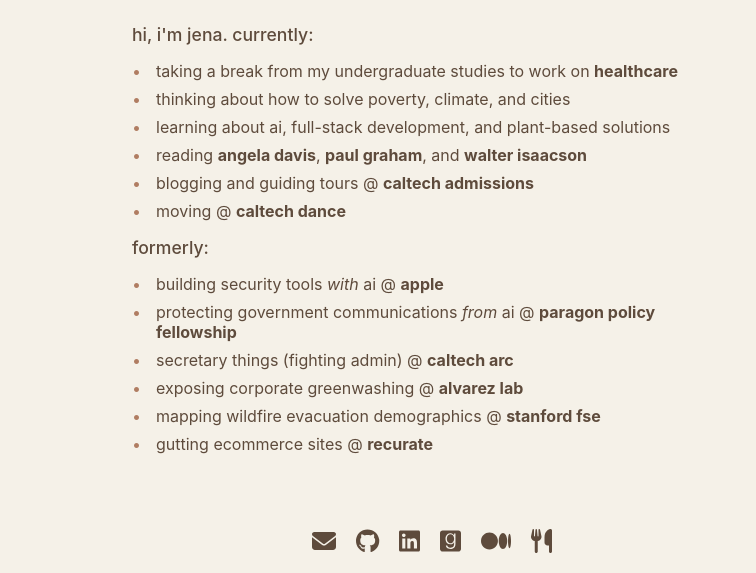
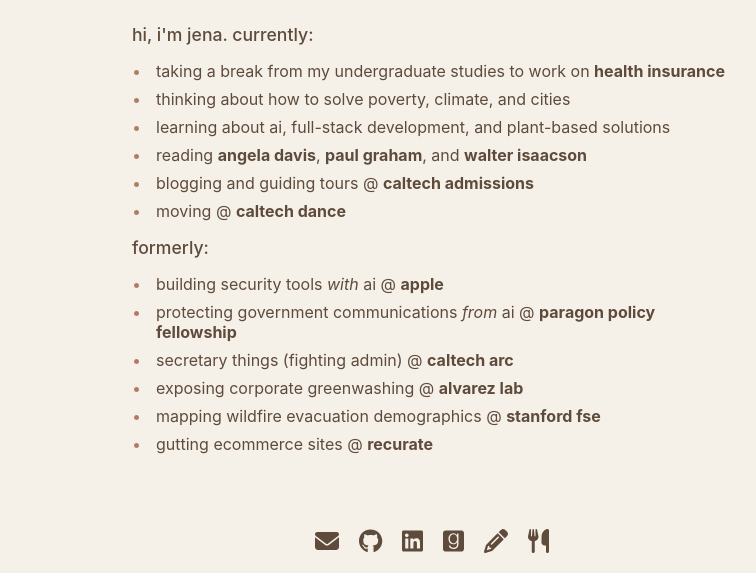
Before and after one commit to jenaalsup/jenaalsup.github.io, a React (Create React App) app: page / in a window 1280 px wide. Shown: the part 224-797 px from the top of the page, without its empty margins (208-964 px from the left). Built offline with nearby package versions, Linux system fonts and the light colour scheme.

Commit message:
change medium to substack

```diff
--- a/src/components/Footer.js
+++ b/src/components/Footer.js
@@ -1,7 +1,7 @@
 import React from 'react';
 import { FontAwesomeIcon } from '@fortawesome/react-fontawesome';
-import { faGithub, faGoodreads, faLinkedin, faMedium } from '@fortawesome/free-brands-svg-icons';
-import { faEnvelope, faUtensils } from '@fortawesome/free-solid-svg-icons';
+import { faGithub, faGoodreads, faLinkedin } from '@fortawesome/free-brands-svg-icons';
+import { faEnvelope, faPencil, faUtensils } from '@fortawesome/free-solid-svg-icons';
 
 function Footer() {
   return (
@@ -18,8 +18,8 @@
       <a href="https://www.goodreads.com/jenaalsup" target="_blank" rel="noopener noreferrer">
         <FontAwesomeIcon icon={faGoodreads} />
       </a>
-      <a href="https://medium.com/@jena.alsup" target="_blank" rel="noopener noreferrer">
-        <FontAwesomeIcon icon={faMedium} />
+      <a href="https://substack.com/@jena550394" target="_blank" rel="noopener noreferrer">
+        <FontAwesomeIcon icon={faPencil} />
       </a>
       <a href="https://beliapp.co/app/jenaalsup" target="_blank" rel="noopener noreferrer">
         <FontAwesomeIcon icon={faUtensils} />
--- a/src/components/Home.js
+++ b/src/components/Home.js
@@ -5,7 +5,7 @@
     <div className="home-content">
       <h3>hi, i'm jena. currently:</h3>
       <ul>
-        <li>taking a break from my undergraduate studies to work on <a href="https://yuzu.health/" target="_blank" rel="noopener noreferrer">healthcare</a></li>
+        <li>taking a break from my undergraduate studies to work on <a href="https://yuzu.health/" target="_blank" rel="noopener noreferrer">health insurance</a></li>
         <li>thinking about how to solve poverty, climate, and cities</li>
         <li>learning about ai, full-stack development, and plant-based solutions</li>
         <li>reading <a href="https://www.goodreads.com/book/show/108428.Are_Prisons_Obsolete_" target="_blank" rel="noopener noreferrer">angela davis</a>, <a href="http://www.paulgraham.com/articles.html" target="_blank" rel="noopener noreferrer">paul graham</a>, and <a href="https://www.goodreads.com/book/show/122765395-elon-musk" target="_blank" rel="noopener noreferrer">walter isaacson</a></li>
```
